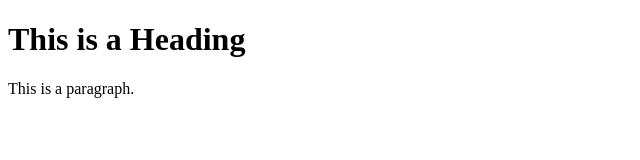
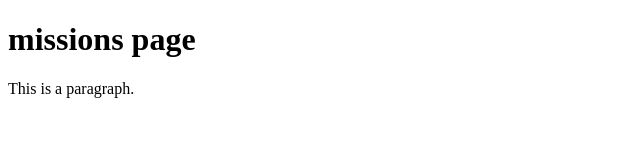
Before and after one commit to ata-creat/WebPages, a plain HTML site: page mission.html in a window 1280 px wide. Shown: the whole page, without its empty margins (0-640 px from the left). Drawn offline with Linux system fonts and the light colour scheme.

Commit message:
Update mission.html

```diff
--- a/mission.html
+++ b/mission.html
@@ -6,7 +6,7 @@
 </head>
 <body>
 
-<h1>This is a Heading</h1>
+<h1>missions page</h1>
 <p>This is a paragraph.</p>
 
 </body>
```
